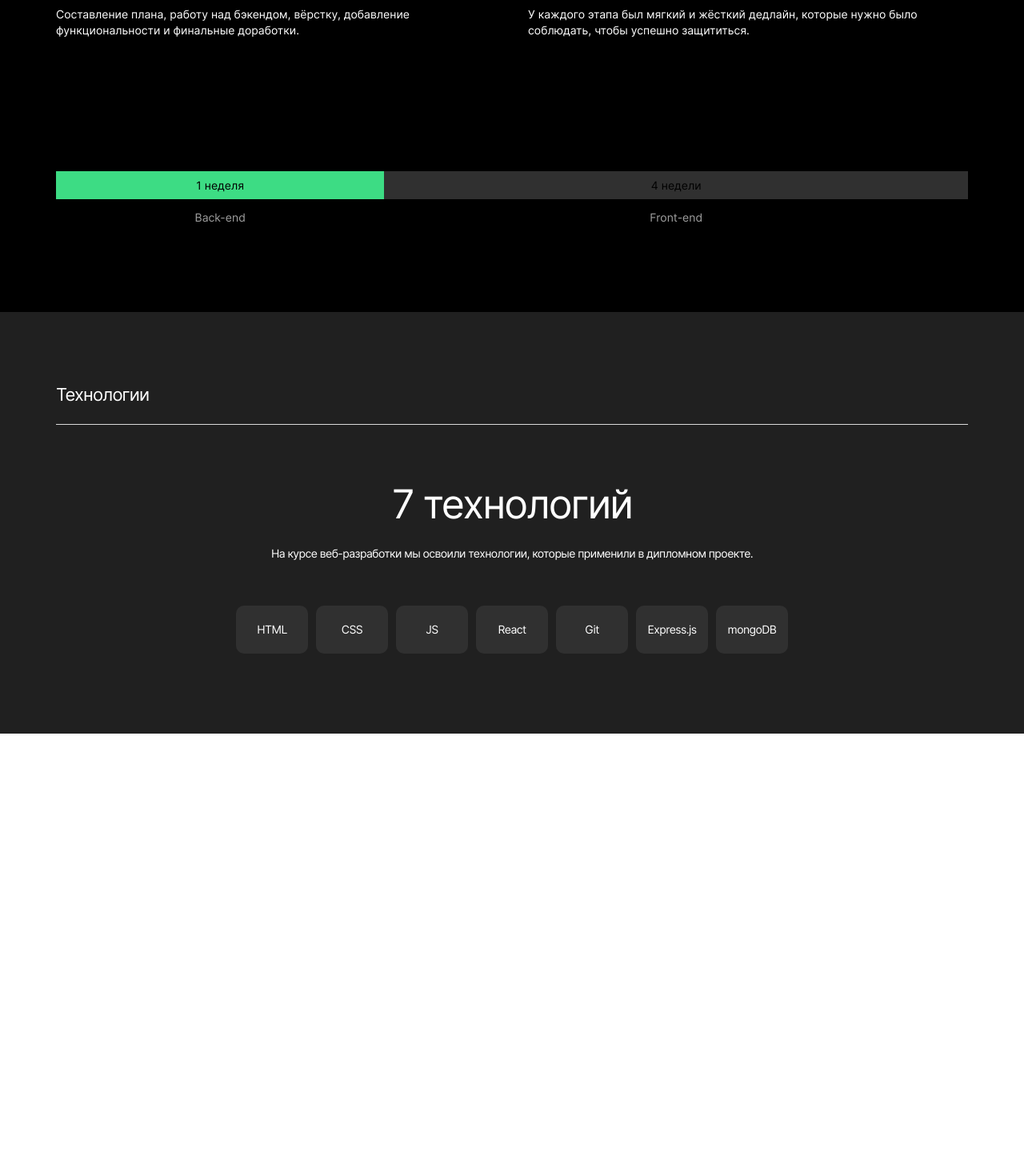
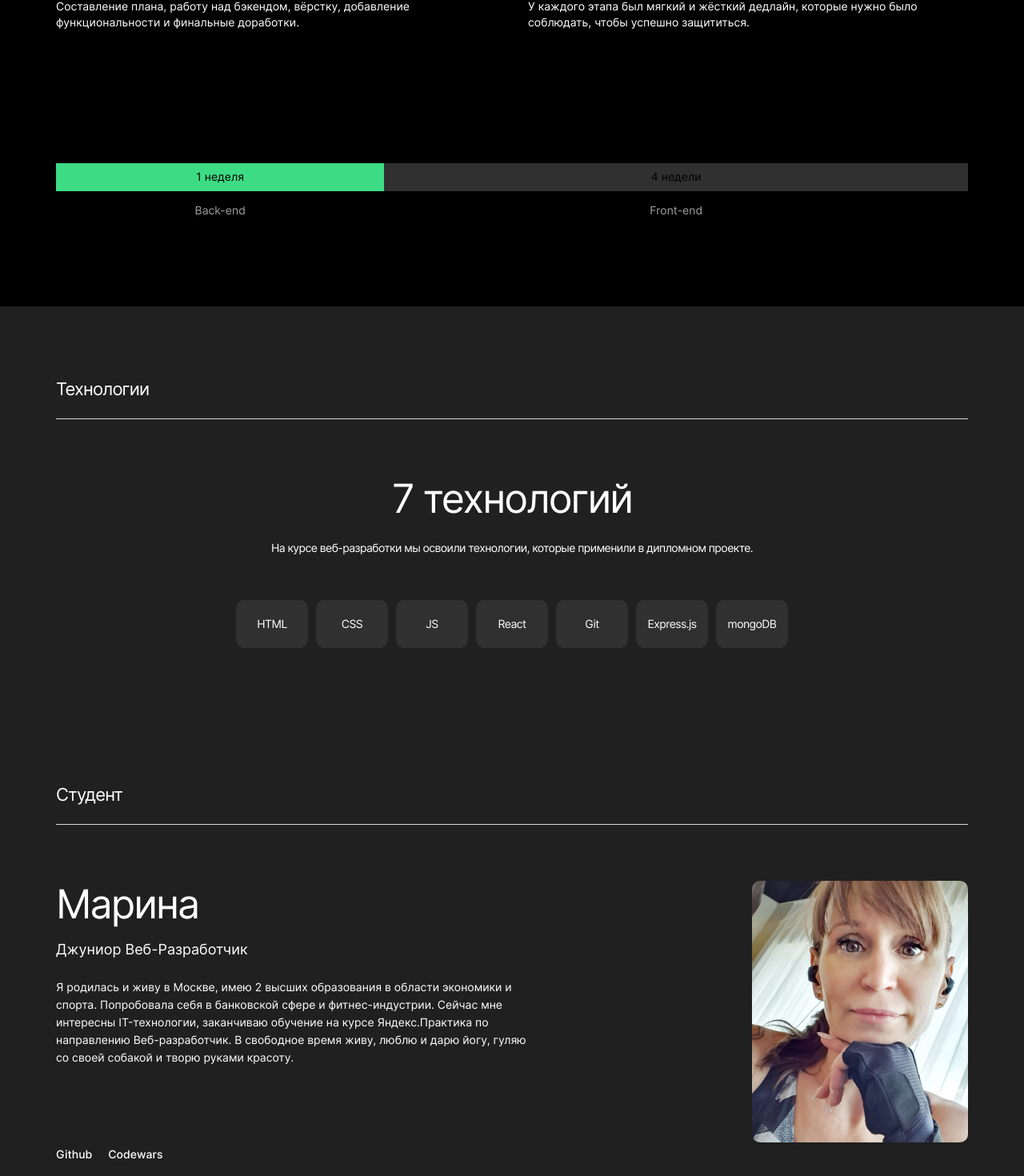
Before and after one commit to gutmalina/movies-explorer-frontend, a React (Create React App) app: page / in a window 1280 px wide. Shown: the part 932-2402 px from the top of the page at 80% size. Before the commit the page ends 1849 px from the top, so only its background shows below. Built offline with nearby package versions, Linux system fonts and the light colour scheme.

Commit message:
make about-me

```diff
--- a/src/components/AboutMe/AboutMe.css
+++ b/src/components/AboutMe/AboutMe.css
@@ -0,0 +1,123 @@
+.about-me{
+  background: #202020;
+  padding-top: 70px;
+}
+.about-me__img{
+  border-radius: 10px;
+  width: 292px;
+  height: 352px;
+  object-fit: cover;
+  object-position: center;
+  margin: 0 calc(50% - 146px) 40px;
+}
+.about-me__container{
+  padding: 0;
+  margin: 0 18px 20px;
+}
+.about-me__list{
+  margin-bottom: 56px;
+}
+.about-me__name{
+  font-weight: 400;
+  font-size: 30px;
+  line-height: 120%;
+  letter-spacing: -0.04em;
+  margin-bottom: 20px;
+  text-align: start;
+}
+.about-me__description{
+  font-weight: 400;
+  font-size: 11px;
+  line-height: 145%;
+  mix-blend-mode: normal;
+  text-align: start;
+  margin-bottom: 20px;
+}
+.about-me__biography{
+  font-weight: 400;
+  font-size: 11px;
+  line-height: 145%;
+  mix-blend-mode: normal;
+  text-align: start;
+  margin-bottom: 20px;
+}
+.about-me__links{
+  display: flex;
+  flex-direction: row;
+  padding: 0;
+  margin: 0 18px 70px;
+  list-style: none;
+}
+.about-me__link{
+  font-weight: 500;
+  font-size: 14px;
+  line-height: 122%;
+  margin-right: 26px;
+}
+@media screen and (min-width: 768px){
+  .about-me{
+    position: relative;
+  }
+  .about-me__img{
+    width: 255px;
+    height: 307px;
+    position: absolute;
+    right: 50px;
+    margin: 0;
+  }
+  .about-me__container{
+    max-width: calc(100% - 404px);
+    margin-left: 50px;
+    margin-bottom: 70px;
+  }
+  .about-me__name{
+    font-size: 40px;
+    line-height: 100%;
+    margin-bottom: 16px;
+  }
+  .about-me__description{
+    font-size: 12px;
+    line-height: 150%;
+  }
+  .about-me__biography{
+    font-size: 12px;
+    line-height: 150%;
+  }
+  .about-me__links{
+    margin: 0 50px 90px;
+  }
+  .about-me__link{
+    margin-right: 20px;
+  }
+}
+@media screen and (min-width: 1280px){
+  .about-me__img{
+    width: 270px;
+    height: 327px;
+    position: absolute;
+    right: 70px;
+  }
+  .about-me__container{
+    max-width: calc(100% - 680px);
+    margin-left: 70px;
+    margin-bottom: 100px;
+  }
+  .about-me__name{
+    font-size: 50px;
+    line-height: 116%;
+    margin-bottom: 18px;
+  }
+  .about-me__description{
+    font-size: 18px;
+    line-height: 111%;
+    margin-bottom: 26px;
+  }
+  .about-me__biography{
+    font-size: 14px;
+    line-height: 157%;
+    margin-bottom: 26px;
+  }
+  .about-me__links{
+    margin: 0 70px 100px;
+  }
+}
--- a/src/components/AboutMe/AboutMe.js
+++ b/src/components/AboutMe/AboutMe.js
@@ -0,0 +1,43 @@
+import aboutMeImg from '../../../src/images/About-me.JPEG';
+import {
+  githubLink,
+  codewarsLink,
+  name,
+  description,
+  biography
+} from '../../../src/utils/constants';
+
+function AboutMe() {
+  return (
+    <>
+      <section className="about-me">
+        <div className="main__title-wrap">
+          <h2 className="main__title title">Студент</h2>
+          <div className="main__decor"></div>
+        </div>
+        <img
+          className="about-me__img"
+          src={aboutMeImg}
+          alt="Фотография студента"
+        />
+        <ul className="about-me__container">
+          <li className="about-me__list list">
+            <h3 className="about-me__name title">{name}</h3>
+            <p className="about-me__description subtitle">{description}</p>
+            <p className="about-me__biography subtitle">{biography}</p>
+          </li>
+        </ul>
+        <ul className="about-me__links">
+          <li>
+            <a className="about-me__link list link" href={githubLink} target="_blank" rel="noreferrer">Github</a>
+          </li>
+          <li>
+            <a className="about-me__link list link" href={codewarsLink} target="_blank" rel="noreferrer">Codewars</a>
+          </li>
+        </ul>
+      </section>
+    </>
+  );
+}
+
+export default AboutMe;
--- a/src/components/AboutProject/AboutProject.css
+++ b/src/components/AboutProject/AboutProject.css
@@ -1,16 +1,25 @@
 .about-project__title{
+  font-weight: 400;
+  font-size: 18px;
+  line-height: 122%;
+  letter-spacing: -0.04em;
   margin-bottom: 16px;
+  text-align: start;
+}
+.about-project__container{
+  padding: 0;
+  margin: 0 18px 60px;
+}
+.about-project__list{
+  margin-bottom: 56px;
 }
 .about-project__subtitle{
   font-weight: 400;
   font-size: 11px;
   line-height: 118%;
-  text-align: center;
-  color: #000000;
+  text-align: start;
 }
-.about-project__subtitle_teme-light{
-  color: #A0A0A0;
-}
+
 .about-project__grid{
   display: grid;
   grid-template-columns: 0.9fr 1.6fr;
@@ -30,16 +39,34 @@
   background: #303030;
 }
 @media screen and (min-width: 768px){
+  .about-project__container{
+    display: grid;
+    grid-template-columns: repeat(2, 1fr);
+    gap: 0 30px;
+    margin: 0 50px 93px;
+  }
+  .about-project__subtitle{
+    font-size: 12px;
+    line-height: 150%;
+  }
   .about-project__grid{
     gap: 14px 0;
     margin: 0 50px 90px;
   }
-  .about-project__subtitle{
+  .about-project__grid-subtitle{
     font-size: 14px;
     line-height: 122%;
   }
 }
 @media screen and (min-width: 1280px){
+  .about-project__container{
+    gap: 0 40px;
+    margin: 0 70px 110px;
+  }
+  .about-project__subtitle{
+    font-size: 14px;
+    line-height: 143%;
+  }
   .about-project__title{
     font-size: 20px;
     line-height: 120%;
--- a/src/components/AboutProject/AboutProject.js
+++ b/src/components/AboutProject/AboutProject.js
@@ -6,28 +6,28 @@ function AboutProject() {
           <h2 className="main__title title">О проекте</h2>
           <div className="main__decor"></div>
         </div>
-        <ul className="main__container">
-          <li className="main__list list">
-            <h3 className="main__title title about-project__title">Дипломный проект включал 5 этапов</h3>
-            <p className="main__subtitle subtitle">Составление плана, работу над бэкендом, вёрстку, добавление функциональности и финальные доработки.</p>
+        <ul className="about-project__container">
+          <li className="about-project__list list">
+            <h3 className="about-project__title title">Дипломный проект включал 5 этапов</h3>
+            <p className="about-project__subtitle subtitle">Составление плана, работу над бэкендом, вёрстку, добавление функциональности и финальные доработки.</p>
           </li>
-          <li className="main__list list">
-            <h3 className="main__title title about-project__title">На выполнение диплома ушло 5 недель</h3>
-            <p className="main__subtitle subtitle">У каждого этапа был мягкий и жёсткий дедлайн, которые нужно было соблюдать, чтобы успешно защититься.</p>
+          <li className="about-project__list list">
+            <h3 className="about-project__title title">На выполнение диплома ушло 5 недель</h3>
+            <p className="about-project__subtitle subtitle">У каждого этапа был мягкий и жёсткий дедлайн, которые нужно было соблюдать, чтобы успешно защититься.</p>
           </li>
         </ul>
         <div className="about-project__grid">
           <div className="about-project__item about-project__item_back">
-            <p className="about-project__subtitle subtitle">1 неделя</p>
+            <p className="about-project__grid-subtitle about-project__subtitle subtitle subtitle__teme-dark">1 неделя</p>
           </div>
           <div className="about-project__item about-project__item_front">
-            <p className="about-project__subtitle subtitle">4 недели</p>
+            <p className="about-project__grid-subtitle about-project__subtitle subtitle subtitle__teme-dark">4 недели</p>
           </div>
           <div className="about-project__item">
-            <p className="about-project__subtitle about-project__subtitle_teme-light subtitle">Back-end</p>
+            <p className="about-project__grid-subtitle about-project__subtitle subtitle subtitle__teme-light">Back-end</p>
           </div>
           <div className="about-project__item">
-            <p className="about-project__subtitle about-project__subtitle_teme-light subtitle">Front-end</p>
+            <p className="about-project__grid-subtitle about-project__subtitle subtitle subtitle__teme-light">Front-end</p>
           </div>
         </div>
       </section>
--- a/src/components/App/App.css
+++ b/src/components/App/App.css
@@ -46,3 +46,9 @@
   font-style: normal;
   text-align: center;
 }
+.subtitle__teme-light{
+  color: #A0A0A0;
+}
+.subtitle__teme-dark{
+  color: #000000;
+}
--- a/src/components/Main/Main.css
+++ b/src/components/Main/Main.css
@@ -12,19 +12,6 @@
 .main__decor{
   border-bottom: 1px solid #DADADA;
 }
-.main__container{
-  padding: 0;
-  margin: 0 18px 60px;
-}
-.main__list{
-  margin-bottom: 56px;
-}
-.main__subtitle{
-  font-weight: 400;
-  font-size: 11px;
-  line-height: 145%;
-  text-align: start;
-}
 @media screen and (min-width: 768px){
   .main__title-wrap{
     margin: 0 50px 70px;
@@ -33,28 +20,10 @@
     font-size: 22px;
     margin-bottom: 23px;
   }
-  .main__container{
-    display: grid;
-    grid-template-columns: repeat(2, 1fr);
-    gap: 0 30px;
-    margin: 0 50px 93px;
-  }
-  .main__subtitle{
-    font-size: 12px;
-    line-height: 150%;
-  }
 }
 @media screen and (min-width: 1280px){
   .main__title-wrap{
     margin-left: 70px;
     margin-right: 70px;
   }
-  .main__container{
-    gap: 0 40px;
-    margin: 0 70px 110px;
-  }
-  .main__subtitle{
-    font-size: 14px;
-    line-height: 143%;
-  }
 }
--- a/src/components/Main/Main.js
+++ b/src/components/Main/Main.js
@@ -2,6 +2,7 @@ import Promo from "../Promo/Promo";
 import NavTab from "../NavTab/NavTab";
 import AboutProject from "../AboutProject/AboutProject";
 import Techs from '../Techs/Techs';
+import AboutMe from "../AboutMe/AboutMe";
 
 function Main() {
   return (
@@ -10,6 +11,7 @@ function Main() {
       <NavTab/>
       <AboutProject/>
       <Techs/>
+      <AboutMe/>
     </>
   );
 }
--- /dev/null
+++ b/src/utils/constants.js
@@ -0,0 +1,13 @@
+const githubLink = 'https://github.com/gutmalina';
+const codewarsLink = 'https://www.codewars.com/users/gutmalina';
+const name = "Марина";
+const description = "Джуниор Веб-Разработчик";
+const biography = "Я родилась и живу в Москве, имею 2 высших образования в области экономики и спорта. Попробовала себя в банковской сфере и фитнес-индустрии. Сейчас мне интересны IT-технологии, заканчиваю обучение на курсе Яндекс.Практика по направлению Веб-разработчик. В свободное время живу, люблю и дарю йогу, гуляю со своей собакой и творю руками красоту.";
+
+export {
+  githubLink,
+  codewarsLink,
+  name,
+  description,
+  biography,
+};
```
Also changed, not shown: src/images/About-me.JPEG (added).
